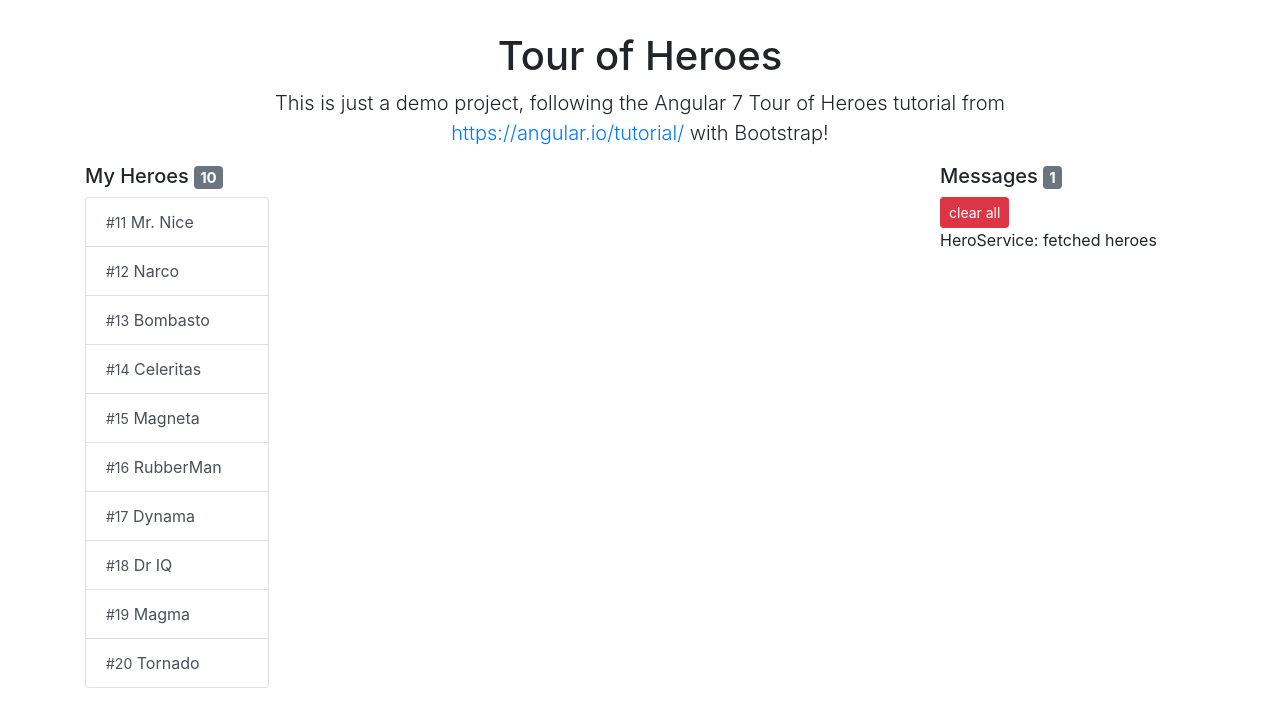
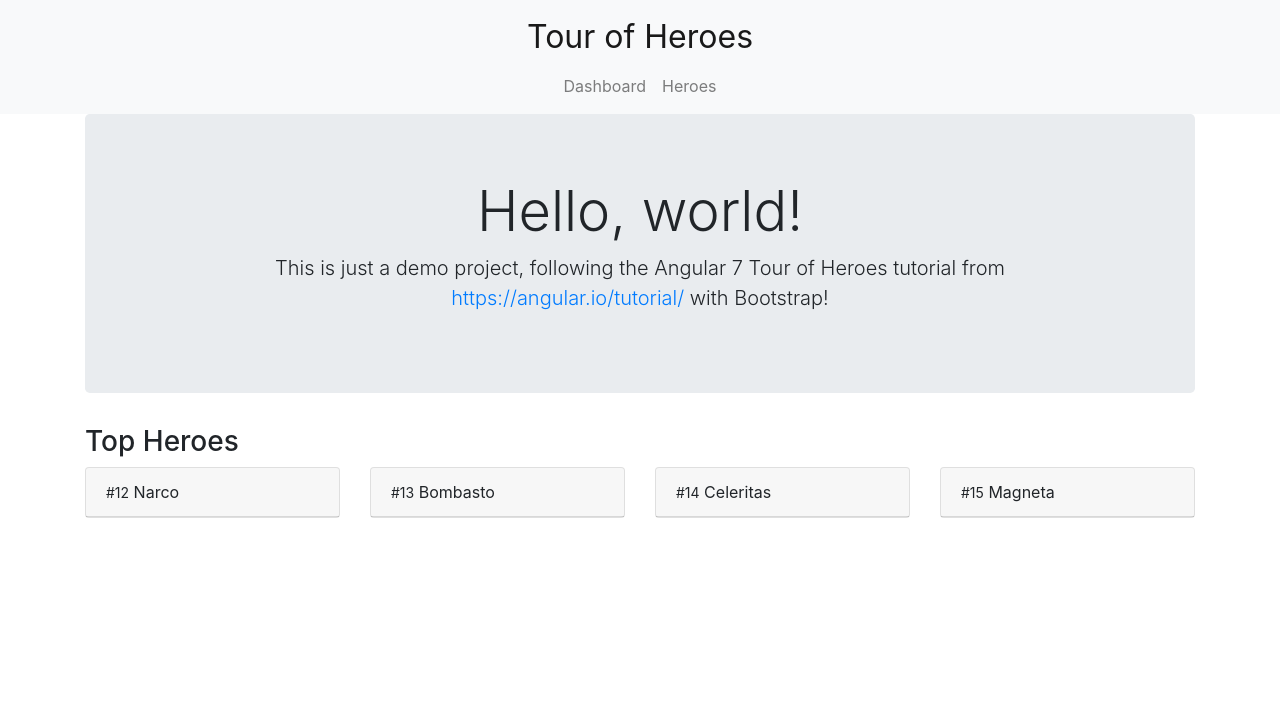
Before and after one commit to davidliang2008/angular-tour-of-heroes, an Angular app: page /dashboard in a window 1280 px wide. Before the commit this address led to /. Shown: the top 726 px of the page. Built offline with nearby package versions, Linux system fonts and the light colour scheme.

Commit message:
Setup Dashboard view and add a default route.

```diff
--- a/src/app/app-routing.module.ts
+++ b/src/app/app-routing.module.ts
@@ -1,7 +1,13 @@
 import { NgModule } from '@angular/core';
 import { Routes, RouterModule } from '@angular/router';
+import { HeroesComponent } from './heroes/heroes.component';
+import { DashboardComponent } from './dashboard/dashboard.component';
 
-const routes: Routes = [];
+const routes: Routes = [
+  { path: '', redirectTo: '/dashboard', pathMatch: 'full' },
+  { path: 'dashboard', component: DashboardComponent },
+  { path: 'heroes', component: HeroesComponent },
+];
 
 @NgModule({
   imports: [RouterModule.forRoot(routes)],
--- a/src/app/app.component.html
+++ b/src/app/app.component.html
@@ -1,18 +1,26 @@
+<header>
+  <nav class="navbar navbar-light bg-light">
+    <a class="navbar-brand" routerLink="/dashboard">Tour of Heroes</a>
+    <ul class="navbar-nav">
+      <li class="nav-item">
+        <a class="nav-link" routerLink="/dashboard">Dashboard</a>
+      </li>
+      <li class="nav-item">
+        <a class="nav-link" routerLink="/heroes">Heroes</a>
+      </li>
+    </ul>
+  </nav>
+</header>
 <main role="main" class="container">
-  <section class="text-center">
-    <h1>{{title}}</h1>
-    <p class="lead">
-      This is just a demo project, following the Angular 7 Tour of Heroes tutorial from <br />
-      <a href="https://angular.io/tutorial/" target="_blank">https://angular.io/tutorial/</a>
-      with Bootstrap!
-    </p>
-  </section>
+  <router-outlet></router-outlet>
+</main>
+<!--<main role="main" class="container">
   <div class="row">
     <div class="col-lg-9">
-      <app-heroes></app-heroes>
+      <router-outlet></router-outlet>
     </div>
     <div class="col-lg-3">
       <app-messages></app-messages>
     </div>
   </div>
-</main>
+</main>-->
--- a/src/app/app.component.scss
+++ b/src/app/app.component.scss
@@ -0,0 +1,19 @@
+header {
+  nav {
+    flex-flow: column nowrap;
+
+    .navbar-brand {
+      margin: 0;
+      font-size: 2rem;
+    }
+
+    .navbar-nav {
+      flex-direction: row;
+
+      .nav-link {
+        padding-left: .5rem;
+        padding-right: .5rem;
+      }
+    }
+  }
+}
--- a/src/app/app.module.ts
+++ b/src/app/app.module.ts
@@ -7,13 +7,15 @@ import { AppComponent } from './app.component';
 import { HeroesComponent } from './heroes/heroes.component';
 import { HeroDetailComponent } from './hero-detail/hero-detail.component';
 import { MessagesComponent } from './messages/messages.component';
+import { DashboardComponent } from './dashboard/dashboard.component';
 
 @NgModule({
   declarations: [
     AppComponent,
     HeroesComponent,
     HeroDetailComponent,
-    MessagesComponent
+    MessagesComponent,
+    DashboardComponent
   ],
   imports: [
     BrowserModule,
--- /dev/null
+++ b/src/app/dashboard/dashboard.component.html
@@ -0,0 +1,19 @@
+<div class="jumbotron text-center">
+  <h1 class="display-4">Hello, world!</h1>
+  <p class="lead">
+    This is just a demo project, following the Angular 7 Tour of Heroes tutorial from <br />
+    <a href="https://angular.io/tutorial/" target="_blank">https://angular.io/tutorial/</a>
+    with Bootstrap!
+  </p>
+</div>
+<h3>Top Heroes</h3>
+<div class="row">
+  <div class="col-md-6 col-lg-4 col-xl-3" *ngFor="let hero of heroes">
+    <div class="card">
+      <div class="card-header">
+        <small>#{{ hero.id }}</small>
+        {{ hero.name }}
+      </div>
+    </div>
+  </div>
+</div>
--- /dev/null
+++ b/src/app/dashboard/dashboard.component.ts
@@ -0,0 +1,19 @@
+import { Component, OnInit } from '@angular/core';
+import { Hero } from '../hero';
+import { HeroService } from '../hero.service';
+
+@Component({
+  selector: 'app-dashboard',
+  templateUrl: './dashboard.component.html',
+  styleUrls: ['./dashboard.component.scss']
+})
+export class DashboardComponent implements OnInit {
+  heroes: Hero[] = [];
+
+  constructor(private heroService : HeroService) { }
+
+  ngOnInit() {
+    this.heroService.getHeroes()
+      .subscribe(heroes => this.heroes = heroes.slice(1, 5));
+  }
+}
--- a/src/styles.scss
+++ b/src/styles.scss
@@ -1,5 +1 @@
 @import "../node_modules/bootstrap/scss/bootstrap";
-
-body {
-  margin-top: 2rem;
-}
```
Also changed, not shown: src/app/dashboard/dashboard.component.scss (added), 1 other file (tests, documents, lock files or other folders).
